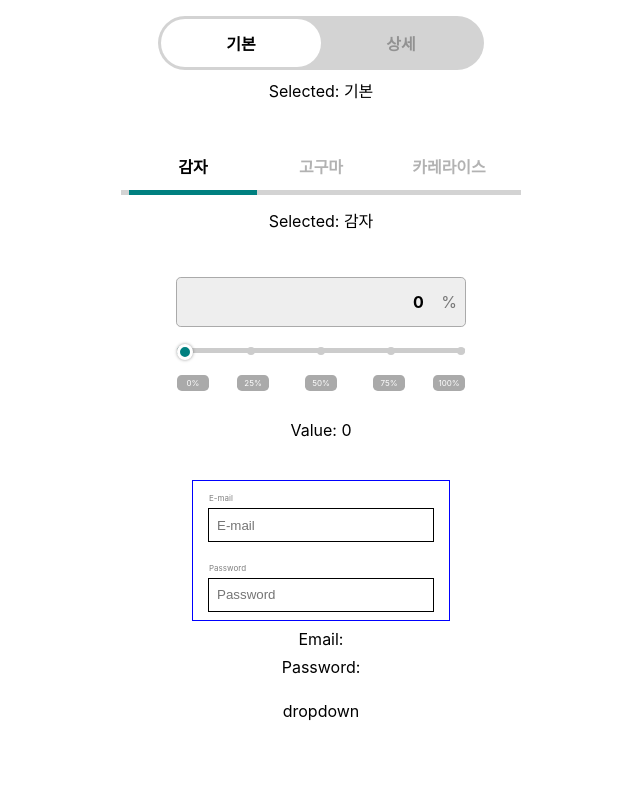
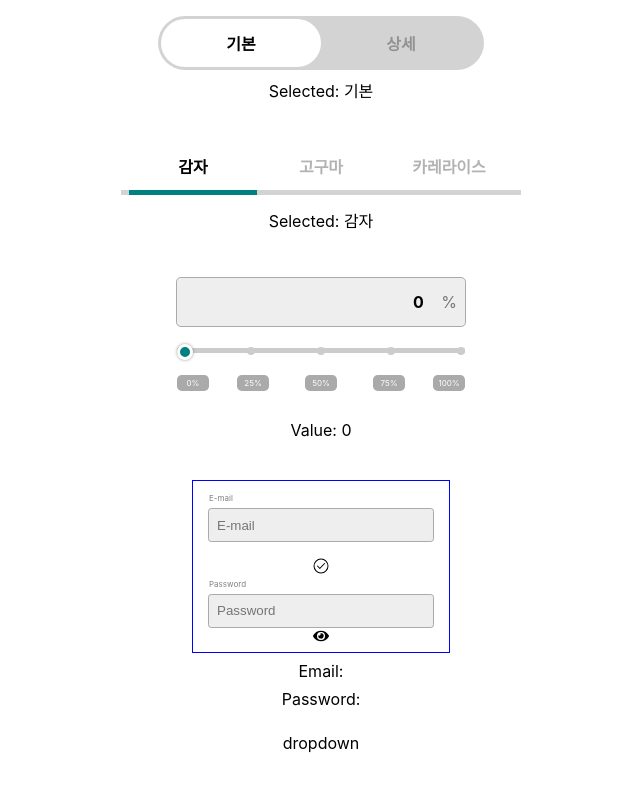
Before and after one commit to chichoon/wanted_pre_onboarding, a React (Create React App) app: page / in a window 1280 px wide. Shown: the top 788 px of the page, without its empty margins (319-959 px from the left). Built offline with nearby package versions, Linux system fonts and the light colour scheme.

Commit message:
Feat: Input Icon들 추가

```diff
--- a/src/components/Input.js
+++ b/src/components/Input.js
@@ -1,6 +1,29 @@
 import React, { useEffect, useState } from 'react';
 
 import Styled from 'styled-components';
+
+const CheckIcon = () => {
+  return (
+    <svg viewBox="0 0 32 32" xmlns="http://www.w3.org/2000/svg">
+      <path
+        className="cls-1"
+        d="M16,31A15,15,0,1,1,31,16,15,15,0,0,1,16,31ZM16,3A13,13,0,1,0,29,16,13,13,0,0,0,16,3Z"
+      />
+      <path
+        className="cls-1"
+        d="M13.67,22a1,1,0,0,1-.73-.32l-4.67-5a1,1,0,0,1,1.46-1.36l3.94,4.21,8.6-9.21a1,1,0,1,1,1.46,1.36l-9.33,10A1,1,0,0,1,13.67,22Z"
+      />
+    </svg>
+  );
+};
+
+const EyeIcon = () => {
+  return (
+    <svg viewBox="0 0 576 512" xmlns="http://www.w3.org/2000/svg">
+      <path d="M572.52 241.4C518.29 135.59 410.93 64 288 64S57.68 135.64 3.48 241.41a32.35 32.35 0 0 0 0 29.19C57.71 376.41 165.07 448 288 448s230.32-71.64 284.52-177.41a32.35 32.35 0 0 0 0-29.19zM288 400a144 144 0 1 1 144-144 143.93 143.93 0 0 1-144 144zm0-240a95.31 95.31 0 0 0-25.31 3.79 47.85 47.85 0 0 1-66.9 66.9A95.78 95.78 0 1 0 288 160z" />
+    </svg>
+  );
+};
 
 const Input = ({ setFuncEmail, setFuncPassword }) => {
   const [inputEmail, setInputEmail] = useState('');
@@ -28,7 +51,9 @@ const Input = ({ setFuncEmail, setFuncPassword }) => {
         placeholder="E-mail"
         value={inputEmail}
         onChange={handleOnEmailChange}
+        pattern="/^[a-zA-Z0-9.!#$%&’*+/=?^_`{|}~-]+@[a-zA-Z0-9-]+(?:\.[a-zA-Z0-9-]+)*$/"
       />
+      <CheckIcon />
       <label htmlFor="password">Password</label>
       <input
         type="password"
@@ -37,6 +62,7 @@ const Input = ({ setFuncEmail, setFuncPassword }) => {
         value={inputPassword}
         onChange={handleOnPasswordChange}
       />
+      <EyeIcon />
     </InputWrapper>
   );
 };
@@ -66,12 +92,25 @@ const InputWrapper = Styled.div`
     width: 13rem;
     height: 2rem;
     padding: 0 0.5rem;
+    background-color: #EEE;
 
-    border: none;
+    border: 1px solid #AAA;
+    border-radius: 0.2rem;
+  }
+
+  input:nth-child(2) {
+    margin-bottom: 1rem;
+  }
+
+  input:focus {
+    outline: none;
     border: 1px solid black;
   }
-  input:nth-child(2) {
-    margin-bottom: 1rem;
+
+  svg {
+    width: 1rem;
+    height: 1rem;
+    color: black;
   }
 `;
 
```
